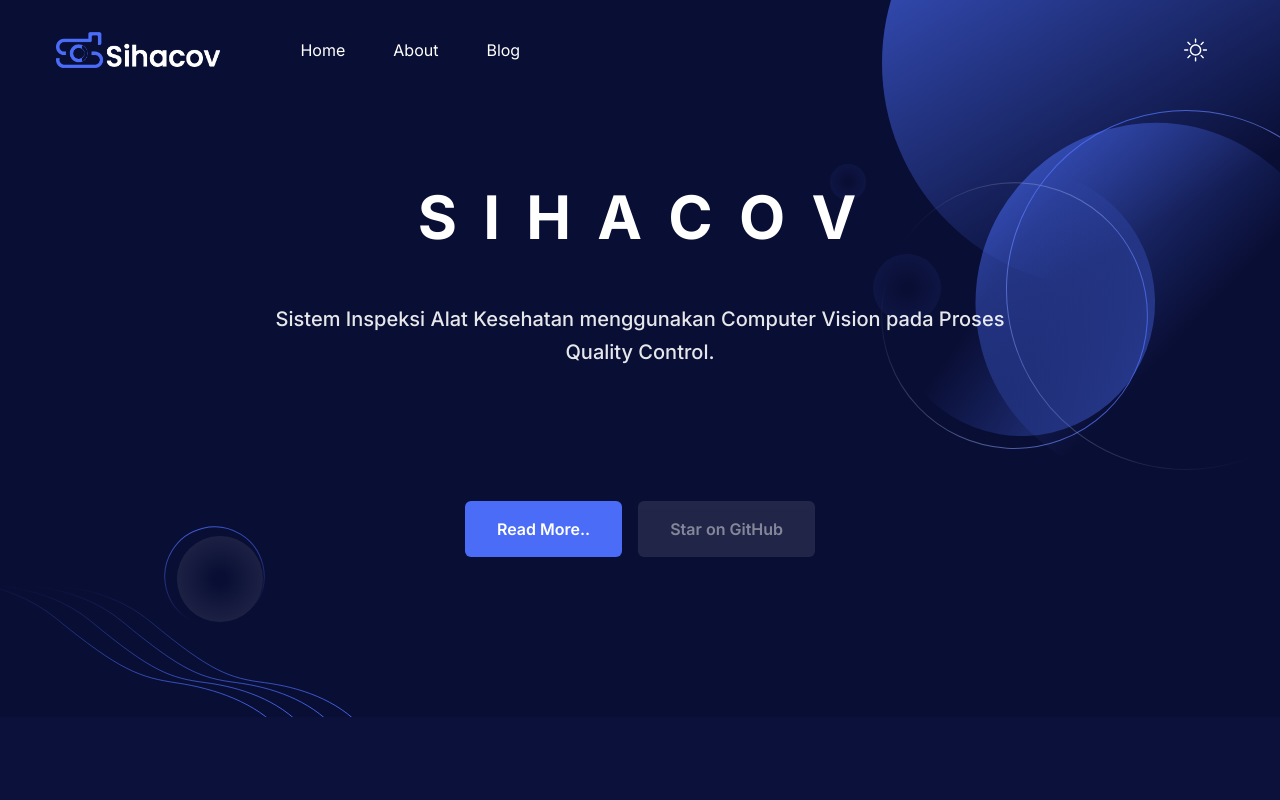
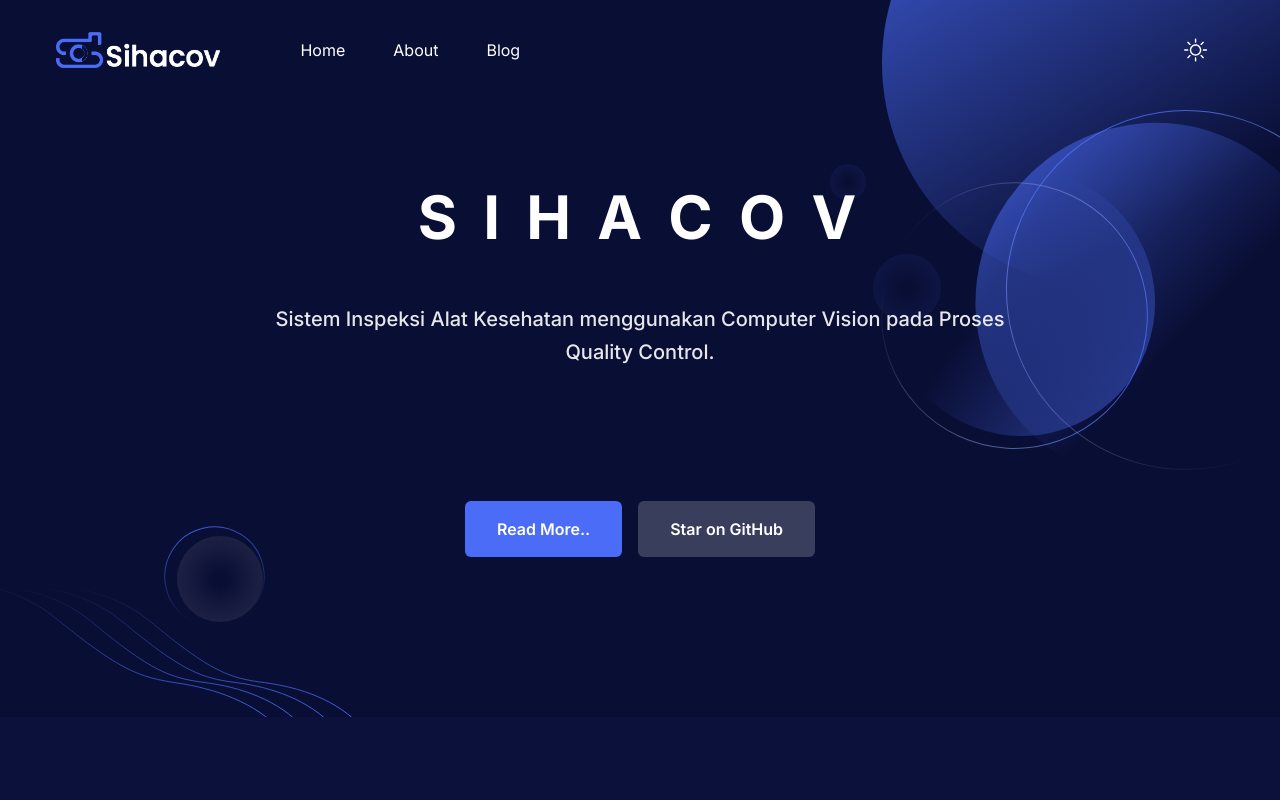
Before and after one commit to MukhlisMaulanaA/nextjs, a Next.js app: page / in a window 1280 px wide. Shown: the top 800 px of the page. Built offline with nearby package versions, Linux system fonts and the light colour scheme.

Commit message:
update: add link on hero section

```diff
--- a/components/Hero/index.tsx
+++ b/components/Hero/index.tsx
@@ -31,8 +31,8 @@ const Hero = () => {
                     Read More..
                   </Link>
                   <Link
-                    href="#"
-                    className="rounded-md bg-black/20 py-4 px-8 text-base font-semibold text-black duration-300 ease-in-out hover:bg-black/30 dark:bg-white/20 dark:text-white dark:hover:bg-white/30 pointer-events-none opacity-50 cursor-not-allowed"
+                    href="https://github.com/MukhlisMaulanaA/web-sihacov"
+                    className="rounded-md bg-black/20 py-4 px-8 text-base font-semibold text-black duration-300 ease-in-out hover:bg-black/30 dark:bg-white/20 dark:text-white dark:hover:bg-white/30"
                   >
                     Star on GitHub
                   </Link>
```
